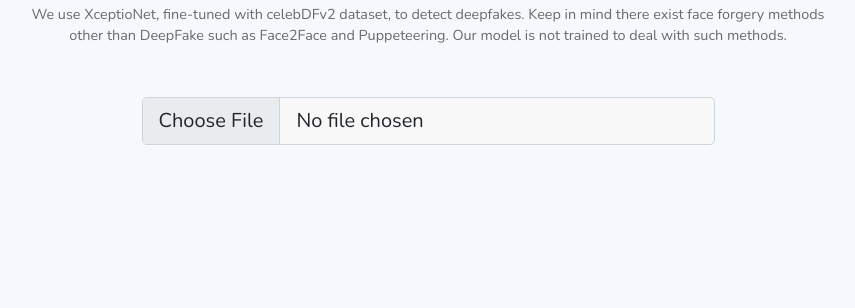
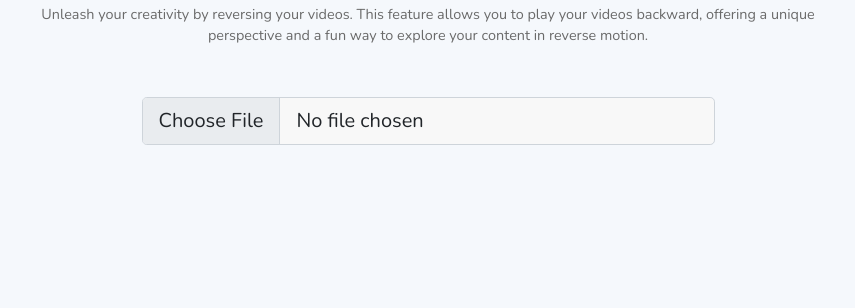
Before and after one commit to Humzafazal72/DeepFrame-Studio, a Django app: page /tools/Reverse/ in a window 1280 px wide. Shown: the part 157-465 px from the top of the page, without its empty margins (212-1067 px from the left). Run offline with Django 4.2, Linux system fonts and the light colour scheme; parts of the project's set-up code (start-up, migrations or seed data) failed here and were passed over; some libraries are stand-ins or nearby versions.

Commit message:
made some minor changes

```diff
--- a/tools/templates/add_audio.html
+++ b/tools/templates/add_audio.html
@@ -13,8 +13,7 @@
     {% endif %}
 
         <h2 class="fs-1 fw-bold" style="margin-top: 7%;">Add Audio to Video</h2>
-        <p>You can now add Subtitles to your videos. Subtitles of the following format are accepted:
-            <b>'srt', 'sub', 'vtt', 'txt', 'ass', 'ssa', 'xml', 'idx', 'pgs','dfxp','ttml'</b>.
+        <p>Combine video and audio seamlessly. Merge your audio content with different video tracks to enhance your multimedia experience. Customize your content by pairing visuals with the perfect soundtrack.
         </p>
     </div>
 
--- a/tools/templates/change_format.html
+++ b/tools/templates/change_format.html
@@ -13,7 +13,7 @@
     {% else %}
     {% endif %}
     <h2 class="fs-1 fw-bold">Change Format</h2>
-        <p> You can now seamlessly change video formats for compatibility across various devices and platforms.
+        <p>You can now seamlessly change video formats for compatibility across various devices and platforms.
             Our app supports a diverse set of video formats, including<b> .mp4, .mkv, .mov, .avi, .wmv, .webm, .mpg, .mpeg, .ogv, and .ogg.</b></p>
     </div>
 
--- a/tools/templates/change_speed.html
+++ b/tools/templates/change_speed.html
@@ -15,9 +15,7 @@
 
     <div class="section-title row">
         <h2 class="fs-1 fw-bold">Change Speed!</h2>
-        <p>We use XceptioNet, fine-tuned with celebDFv2 dataset, to detect deepfakes.
-            Keep in mind there exist face forgery methods other than DeepFake such as Face2Face and Puppeteering. Our
-            model is not trained to deal with such methods.</p>
+        <p>Adjust the speed of your videos to suit your preferences. Whether you want to slow down to savor a moment or speed up for a more dynamic experience, this feature empowers you to control the pace of your video playback.</p>
     </div>
 
     <div class="container mb-auto">
--- a/tools/templates/extract_frames.html
+++ b/tools/templates/extract_frames.html
@@ -13,9 +13,7 @@
     {% else %}
     {% endif %}
         <h2 class="fs-1 fw-bold">Extract Frames From Video</h2>
-        <p>We use XceptioNet, fine-tuned with celebDFv2 dataset, to detect deepfakes.
-            Keep in mind there exist face forgery methods other than DeepFake such as Face2Face and Puppeteering. Our
-            model is not trained to deal with such methods.</p>
+        <p>Capture and preserve individual frames from your videos. This feature enables you to extract still images from the video, providing a snapshot of each moment for further analysis or creative use.</p>
     </div>
 
     <div class="container mb-auto">
--- a/tools/templates/reverse.html
+++ b/tools/templates/reverse.html
@@ -13,9 +13,7 @@
     {% else %}
     {% endif %}
     <h2 class="fs-1 fw-bold" >Reverse Video</h2>
-    <p>We use XceptioNet, fine-tuned with celebDFv2 dataset, to detect deepfakes.
-        Keep in mind there exist face forgery methods other than DeepFake such as Face2Face and Puppeteering. Our
-        model is not trained to deal with such methods.</p>
+    <p>Unleash your creativity by reversing your videos. This feature allows you to play your videos backward, offering a unique perspective and a fun way to explore your content in reverse motion.</p>
 </div>
 
 <div class="container mb-auto">
--- a/tools/templates/to_audio.html
+++ b/tools/templates/to_audio.html
@@ -13,9 +13,7 @@
     {% else %}
     {% endif %}
         <h2 class="fs-1 fw-bold">Video to Audio</h2>
-        <p>We use XceptioNet, fine-tuned with celebDFv2 dataset, to detect deepfakes.
-            Keep in mind there exist face forgery methods other than DeepFake such as Face2Face and Puppeteering. Our
-            model is not trained to deal with such methods.</p>
+        <p>Convert your videos into audio files effortlessly. Extract the audio track from your video content, allowing you to save and enjoy just the sound without the need for the video</p>
     </div>
 
     <div class="container mb-auto">
```
Also changed, not shown: 1 other file.
